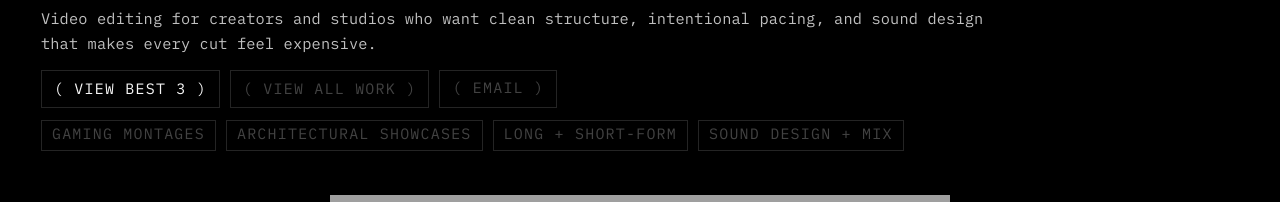
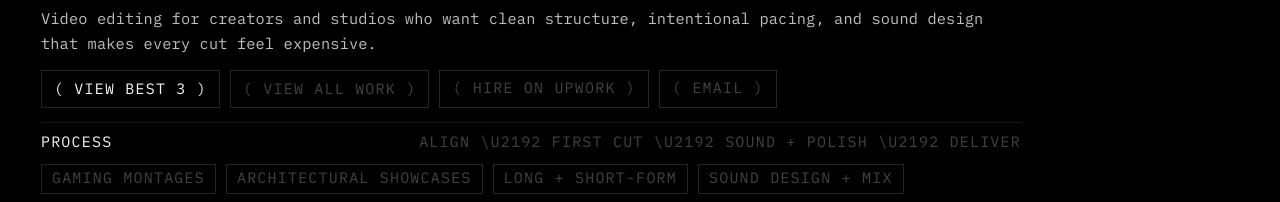
Before and after one commit to naveed20902090-spec/NavResume, a Nuxt app: page / in a window 1280 px wide. Shown: the part 154-356 px from the top of the page. Built offline with nearby package versions, Linux system fonts and the light colour scheme; grey boxes are pictures that could not be loaded.

Commit message:
Add Upwork link and improve conversion CTAs

```diff
--- a/content/site.ts
+++ b/content/site.ts
@@ -13,7 +13,7 @@ export const site = {
       youtube: "https://www.youtube.com/@PapaNavv",
       instagram: "https://www.instagram.com/na._.vvv/",
       // Add your Upwork profile link to enable Upwork CTAs across the site.
-      upwork: ""
+      upwork: "https://www.upwork.com/freelancers/~019f73df49b23e1412"
     }
   },
   about: {
@@ -89,7 +89,7 @@ export const site = {
       x: "https://x.com/NavOnTheBoof",
       facebook: "https://www.facebook.com/Naveeed.sama",
       // Add your Upwork profile link if you want it surfaced in Contact.
-      upwork: ""
+      upwork: "https://www.upwork.com/freelancers/~019f73df49b23e1412"
     }
   },
   youtube: {
--- a/pages/index.vue
+++ b/pages/index.vue
@@ -21,6 +21,11 @@
         <button class="k dim2 cta" @click="openListing('all')">( VIEW ALL WORK )</button>
         <a v-if="site.hero.links.upwork" class="k dim2 cta" :href="site.hero.links.upwork" target="_blank" rel="noreferrer">( HIRE ON UPWORK )</a>
         <a class="k dim2 cta" :href="`mailto:${site.contact.email}`">( EMAIL )</a>
+      </div>
+
+      <div class="proofRow">
+        <div class="k">PROCESS</div>
+        <div class="k dim2">ALIGN \u2192 FIRST CUT \u2192 SOUND + POLISH \u2192 DELIVER</div>
       </div>
 
       <div class="pillRow">
@@ -299,6 +304,19 @@ function leaveListing(el: Element, done: () => void){
   background: color-mix(in srgb, var(--bg) 88%, transparent);
 }
 
+.proofRow{
+  margin-top: 14px;
+  display:flex;
+  align-items:baseline;
+  justify-content:space-between;
+  gap: 14px;
+  padding-top: 12px;
+  border-top: 1px solid color-mix(in srgb, var(--line) 70%, transparent);
+}
+@media (max-width: 768px){
+  .proofRow{ flex-direction: column; align-items:flex-start; gap: 6px; }
+}
+
 .listMode{
   margin-top: 16px;
   display:flex;
--- a/pages/services.vue
+++ b/pages/services.vue
@@ -45,6 +45,7 @@
       </div>
 
       <div class="cta" data-reveal>
+        <a v-if="site.hero.links.upwork" class="k dim2" :href="site.hero.links.upwork" target="_blank" rel="noreferrer">( HIRE ON UPWORK )</a>
         <a class="k dim2" :href="`mailto:${site.contact.email}`">( REQUEST A QUOTE )</a>
       </div>
     </section>
@@ -138,7 +139,7 @@ onBeforeUnmount(() => {
   color: color-mix(in srgb, var(--fg) 72%, transparent);
 }
 .ul{ margin:10px 0 0; padding-left: 16px; }
-.cta{ margin-top: 14px; }
+.cta{ margin-top: 14px; display:flex; flex-wrap:wrap; gap: 14px; }
 @media (max-width: 1024px){
   .grid{ grid-template-columns: 1fr; }
   .grid2{ grid-template-columns: 1fr; }
```
